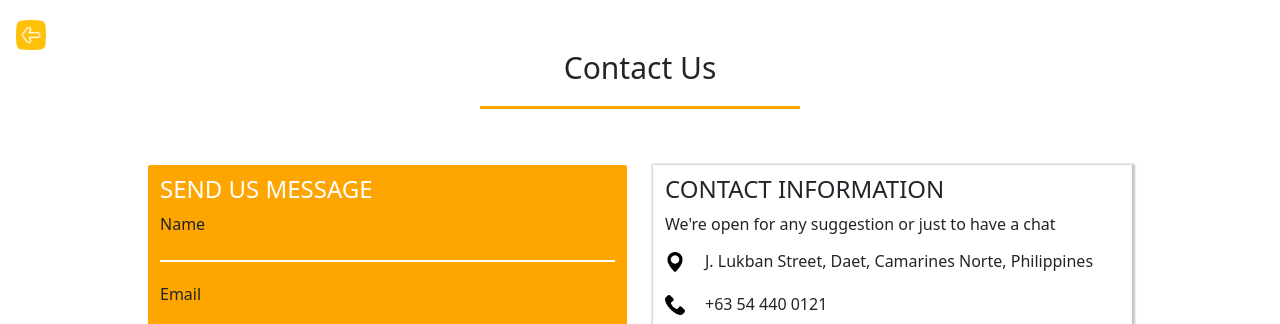
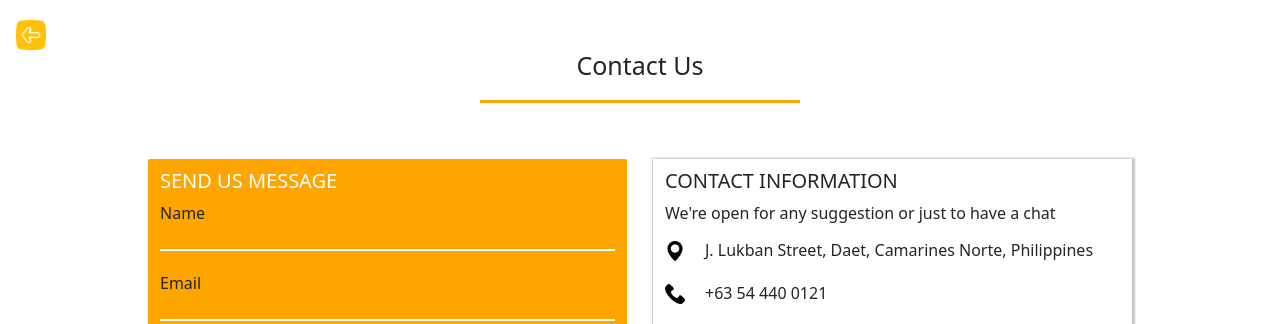
Before and after one commit to JAMES22308/mc-nursing-department, a plain HTML site: page contact.html in a window 1280 px wide. Shown: the top 324 px of the page. Drawn offline with nearby package versions, Linux system fonts and the light colour scheme.

Commit message:
finalized4

```diff
--- a/contact.html
+++ b/contact.html
@@ -69,6 +69,7 @@
       }
       .row h4 {
         margin-top: 10px;
+        font-size: clamp(0.9375rem, 0.5469rem + 1.25vw, 1.25rem);
       }
       button {
         font-weight: bold;
@@ -113,6 +114,13 @@
       .maps-2 {
         height: auto;
       }
+      .contact{
+        font-size: clamp(0.9375rem, 0.5469rem + 1.25vw, 1.25rem);
+      }
+      .wrap-service h1{
+        font-size: clamp(0.9375rem, 0.1563rem + 2.5vw, 1.5625rem);
+      }
+
     </style>
   </head>
   <body>
```
Also changed, not shown: about.html (+1 -1 lines), services.html (+1 -1 lines).
